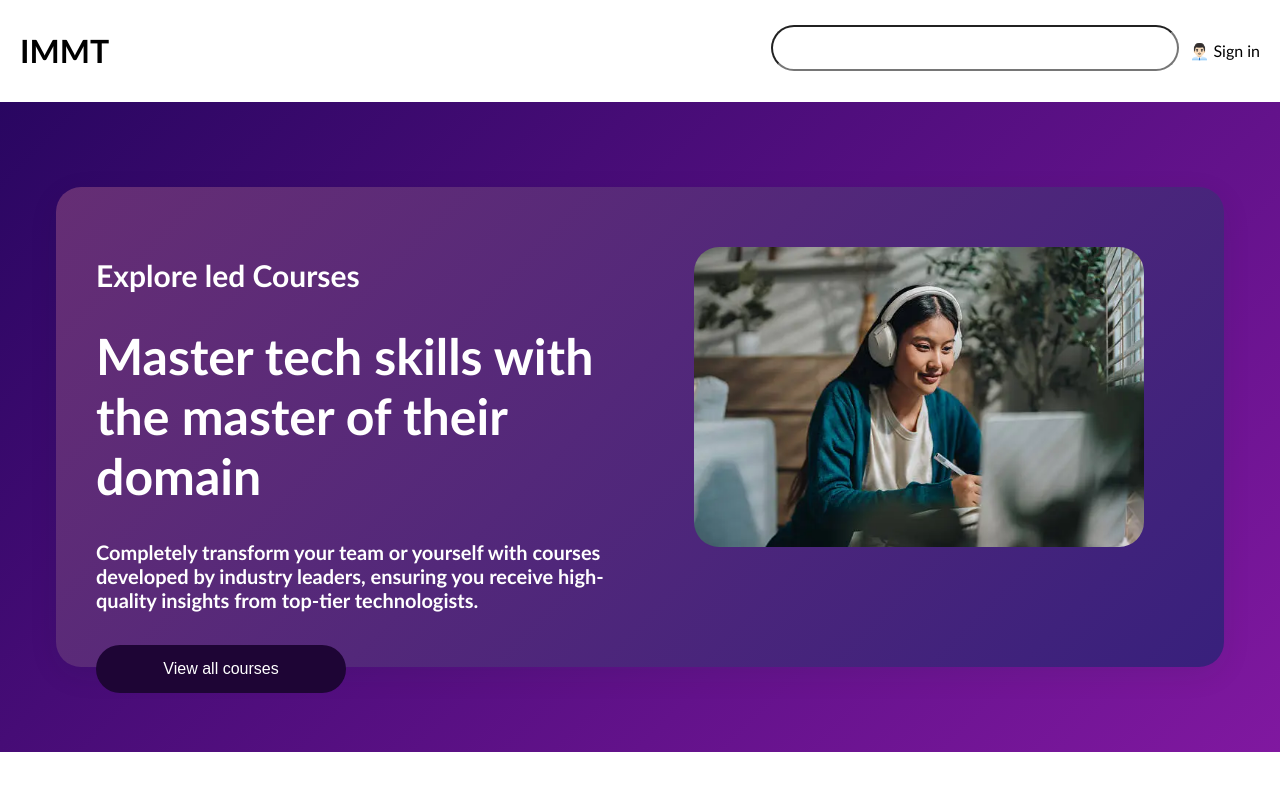
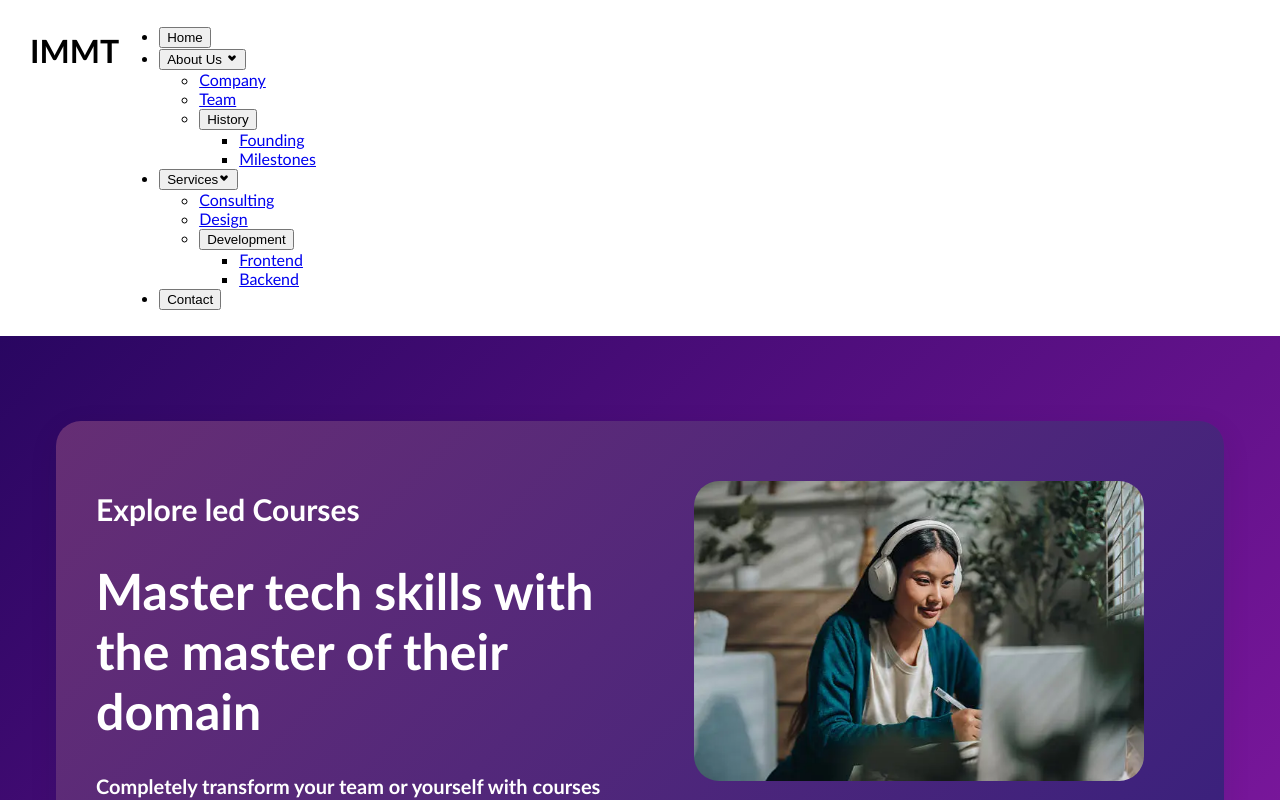
Before and after one commit to Santhosh-2304/website, a React (Vite) app: page / in a window 1280 px wide. Shown: the top 800 px of the page. Built offline with nearby package versions, Linux system fonts and the light colour scheme.

Commit message:
Update Header.jsx

```diff
--- a/src/components/Header.jsx
+++ b/src/components/Header.jsx
@@ -1,14 +1,48 @@
 import React from 'react'
 import '../styles.css';
+import Navbar from './Navbar';
 export default function Header() {
+  const menuItems = [
+    {
+      label: 'Home ',
+      href: '#home',
+    },
+    {
+      label: 'About Us ',
+      children: [
+        { label: 'Company', href: '#company' },
+        { label: 'Team', href: '#team' },
+        {
+          label: 'History',
+          children: [
+            { label: 'Founding', href: '#founding' },
+            { label: 'Milestones', href: '#milestones' },
+          ],
+        },
+      ],
+    },
+    {
+      label: 'Services',
+      children: [
+        { label: 'Consulting', href: '#consulting' },
+        { label: 'Design', href: '#design' },
+        {
+          label: 'Development',
+          children: [
+            { label: 'Frontend', href: '#frontend' },
+            { label: 'Backend', href: '#backend' },
+          ],
+        },
+      ],
+    },
+    { label: 'Contact', href: '#contact' },
+  ];
+
   return (
     <div className='header'>
         <div className='nav'>
-        <h1>IMMT</h1>
-        <div className='right-nav'>
-        <input type='text'></input>
-        <p>👨🏻‍💼 Sign in</p>
-        </div>
+          <h1 style={{paddingLeft:"10px"}}>IMMT</h1>
+          <Navbar  menuItems={menuItems}/>
         </div>
     </div>
   )
```
